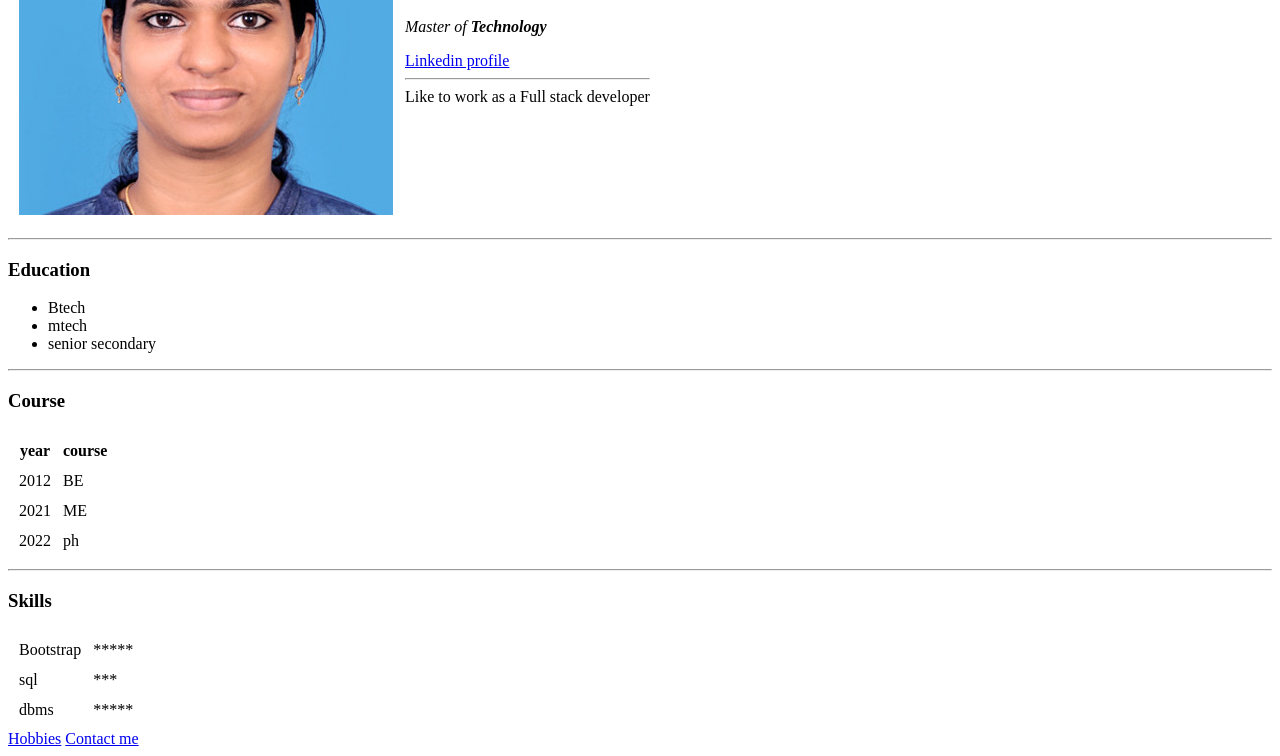
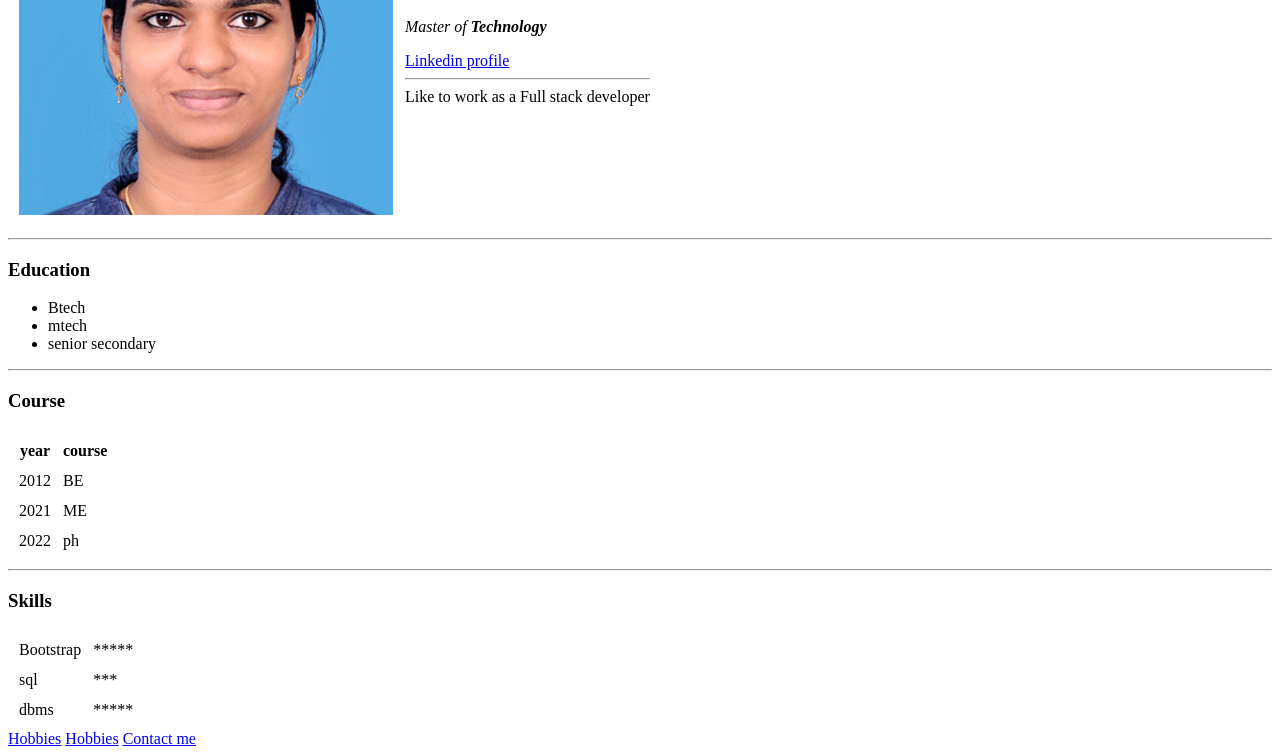
Before and after one commit to neethucherian95/CV, a plain HTML site: page index.html in a window 1280 px wide. Shown: the part 178-934 px from the top of the page. Drawn offline with Linux system fonts and the light colour scheme; files whose address does not match are found by name.

Commit message:
Update index.html

```diff
--- a/index.html
+++ b/index.html
@@ -71,6 +71,7 @@
     </tr>
   </table>
   <a href="hobbies.html">Hobbies</a>
+<a href="contactme.html">Hobbies</a>
   <a href="contactme.html">Contact me</a>
 </body>
 <!-- developer.mozilla.org is the site for getting notes -->
```
